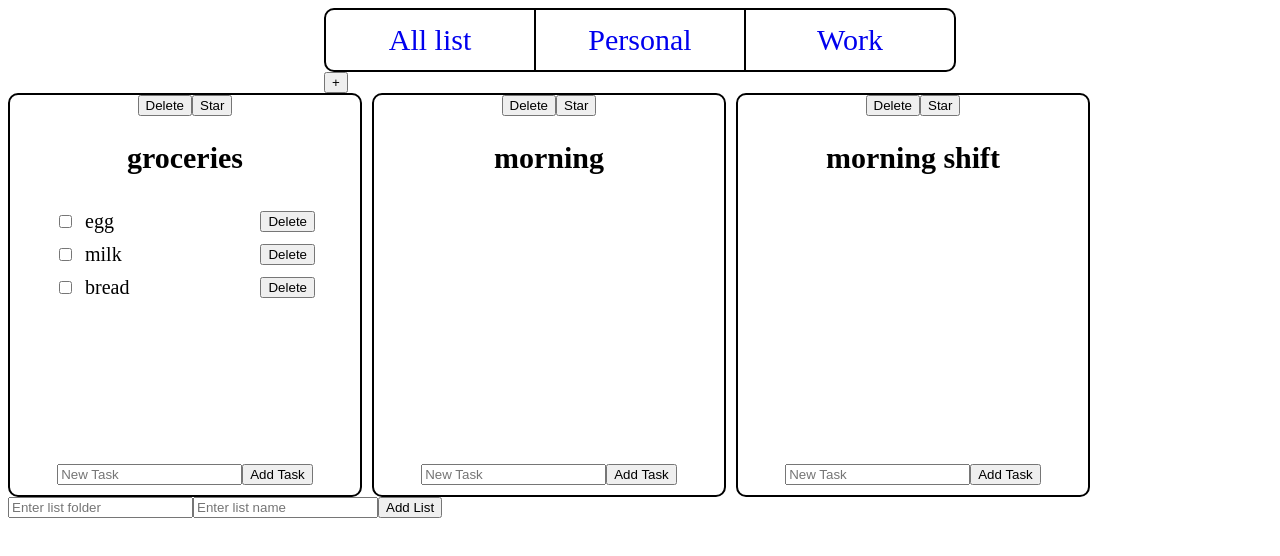
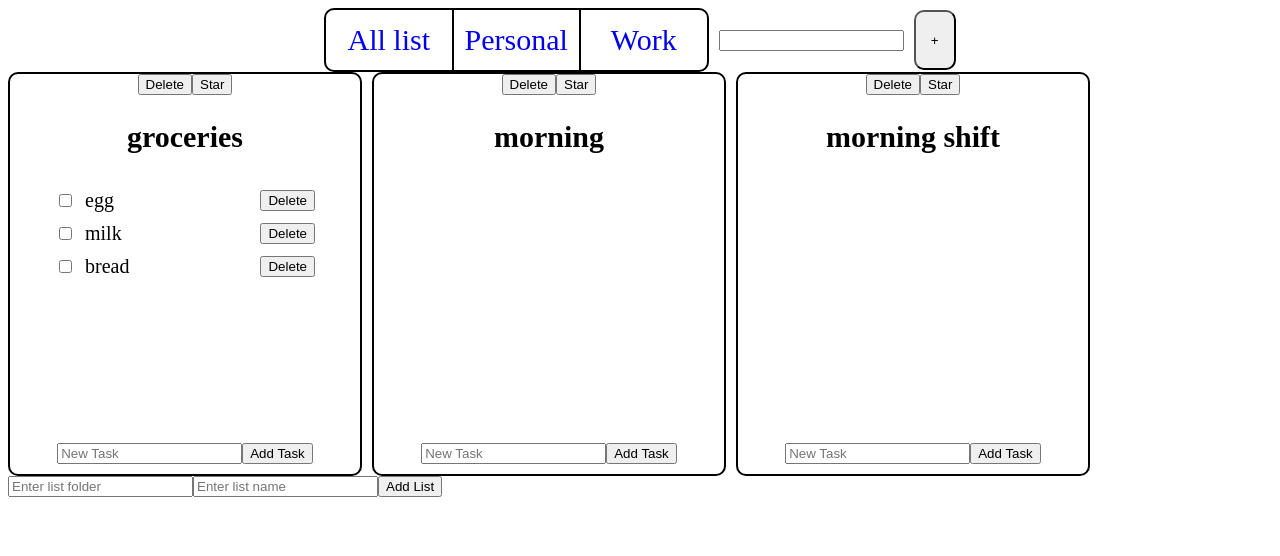
Before and after one commit to tony770/Angular_ToDoApp, an Angular app: page / in a window 1280 px wide. Shown: the top 556 px of the page. Built offline with nearby package versions, Linux system fonts and the light colour scheme.

Commit message:
implemented dynamic todo folders

```diff
--- a/src/app/list-container/list-container.component.ts
+++ b/src/app/list-container/list-container.component.ts
@@ -38,6 +38,7 @@ export class ListContainerComponent implements OnInit {
 
   addList(listId: string, ListName: string): void {
     this.todoService.addList(listId, ListName);
+    this.getList();
   }
 
   deleteList(listName: string): void {
--- a/src/app/navbar/navbar.component.css
+++ b/src/app/navbar/navbar.component.css
@@ -1,13 +1,16 @@
 div {
     width: 50%;
     margin: 0 auto;
-
+    display: flex;
+    align-items: center;
+    gap: 10px;
 }
 
 nav {
     border: 2px solid black;
     display: flex;
     justify-content: space-evenly;
+    width: 100%;
     font-size: 30px;
     border-radius: 10px;
     height: 60px;
@@ -21,8 +24,16 @@ nav a {
     display: flex;
     align-items: center;
     justify-content: center;
+    cursor: pointer;
 }
 
 nav a:last-child {
     border-right: none;
 }
+
+button {
+    width: 60px;
+    height: 60px;
+    border-radius: 10px;
+    cursor: pointer;
+}
--- a/src/app/navbar/navbar.component.html
+++ b/src/app/navbar/navbar.component.html
@@ -1,8 +1,9 @@
 <div>
-    <nav>
-        <a routerLink="/home" >All list</a>
-        <a routerLink="/folder/personal" routerLinkActive="'active">Personal</a>
-        <a routerLink="/folder/work" routerLinkActive="'active">Work</a>
+    <nav #navbar>
+        <a routerLink="/home" routerLinkActive="active">All list</a>
+        <a routerLink="/folder/personal" routerLinkActive="active">Personal</a>
+        <a routerLink="/folder/work" routerLinkActive="active">Work</a>
     </nav>
-    <button>+</button>
+    <input #title type="text">
+    <button (click)="addFolder(title.value)">+</button>
 </div>
--- a/src/app/navbar/navbar.component.ts
+++ b/src/app/navbar/navbar.component.ts
@@ -1,14 +1,40 @@
-import { Component } from '@angular/core';
-import { RouterLinkActive } from '@angular/router';
-import { RouterLink } from '@angular/router';
+import { Component, ElementRef, Renderer2, ViewChild } from '@angular/core';
+import { Router, RouterLink, RouterLinkActive } from '@angular/router';
 
 @Component({
   selector: 'app-navbar',
   standalone: true,
-  imports: [RouterLinkActive, RouterLink],
+  imports: [RouterLink, RouterLinkActive],
   templateUrl: './navbar.component.html',
   styleUrl: './navbar.component.css'
 })
 export class NavbarComponent {
 
+  @ViewChild('navbar') navbar!: ElementRef;
+
+  constructor(private renderer: Renderer2,
+              private router: Router
+  ) {}
+
+  addFolder(title: string): void {
+    const folder = this.renderer.createElement('a');
+
+    const capitalizeTitle = title[0].toUpperCase() + title.slice(1);
+    const folderName = this.renderer.createText(capitalizeTitle);
+    this.renderer.appendChild(folder, folderName);
+
+    const lowercaseTitle = title[0].toLowerCase() + title.slice(1);
+    console.log(`/folder/${lowercaseTitle}`);
+    this.renderer.setAttribute(folder, 'routerLink', `/folder/${lowercaseTitle}`);
+    this.renderer.setAttribute(folder, 'routerLinkActive', 'active');
+
+    folder.addEventListener('click', () => {
+      this.router.navigate([`/folder/${lowercaseTitle}`]);
+    });
+
+    // Append the new folder to the navbar
+    const navbarElement = this.navbar.nativeElement;
+    this.renderer.appendChild(navbarElement, folder);
+
+  }
 }
```
